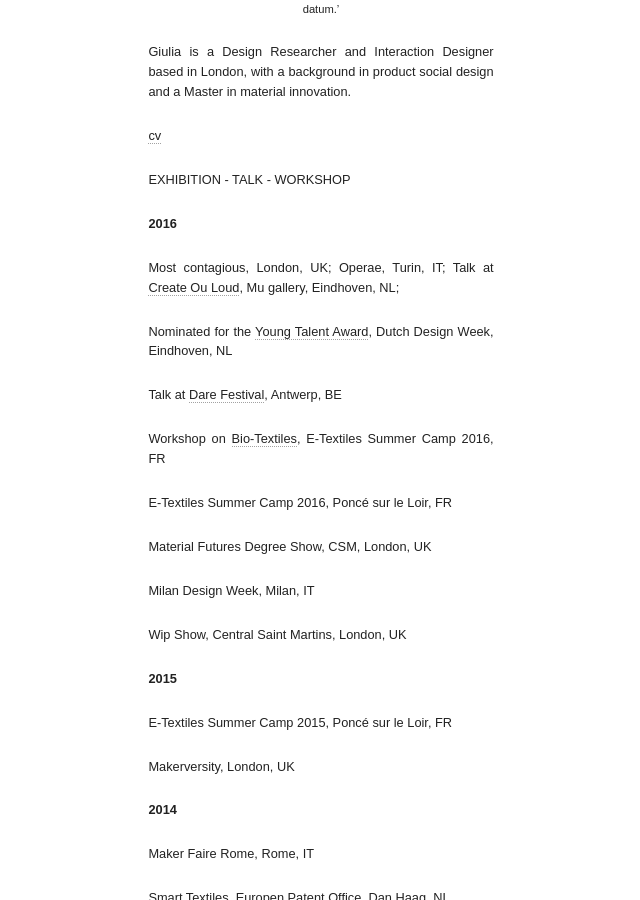
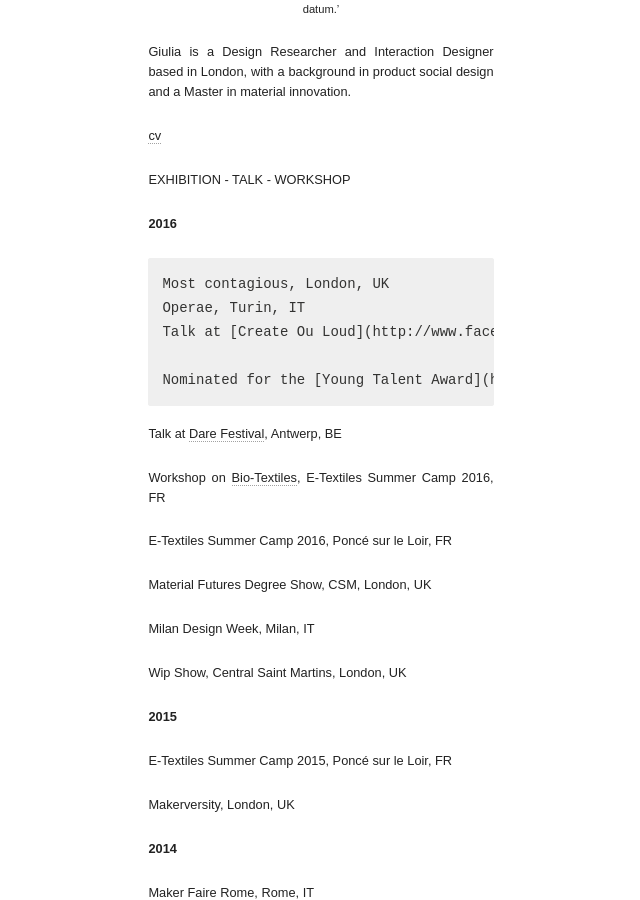
Before and after one commit to giuliatomasello/giuliatomasello.github.io, a Jekyll site: the page built from index.md, in a window 1280 px wide and 900 px high, scrolled down 582 px. Shown: the whole window, without its empty margins (319-959 px from the left). Built offline with Jekyll 4.4.1, drawn with Linux system fonts in a browser that asks for light colours; nearby versions of some CDN libraries.

Commit message:
Update index.md

````diff
--- a/index.md
+++ b/index.md
@@ -27,13 +27,13 @@ Giulia is a Design Researcher and Interaction Designer based in London, with a b
 EXHIBITION - TALK - WORKSHOP
 
 **2016**
-
-Most contagious, London, UK;
-Operae, Turin, IT;
-Talk at [Create Ou Loud](http://www.facebook.com/events/1602425956732689/), Mu gallery, Eindhoven, NL;
+```
+Most contagious, London, UK
+Operae, Turin, IT
+Talk at [Create Ou Loud](http://www.facebook.com/events/1602425956732689/), Mu gallery, Eindhoven, NL
 
 Nominated for the [Young Talent Award](http://www.manifestations.nl/index.php/category/young-talent/?lang=en), Dutch Design Week, Eindhoven, NL
-
+```
 Talk at [Dare Festival](http://darefest16.sched.org/speaker/giulia_tomasello.1v2dimwn), Antwerp, BE
 
 Workshop on [Bio-Textiles](http://etextile-summercamp.org/2016/bio-textiles/), E-Textiles Summer Camp 2016, FR
````
